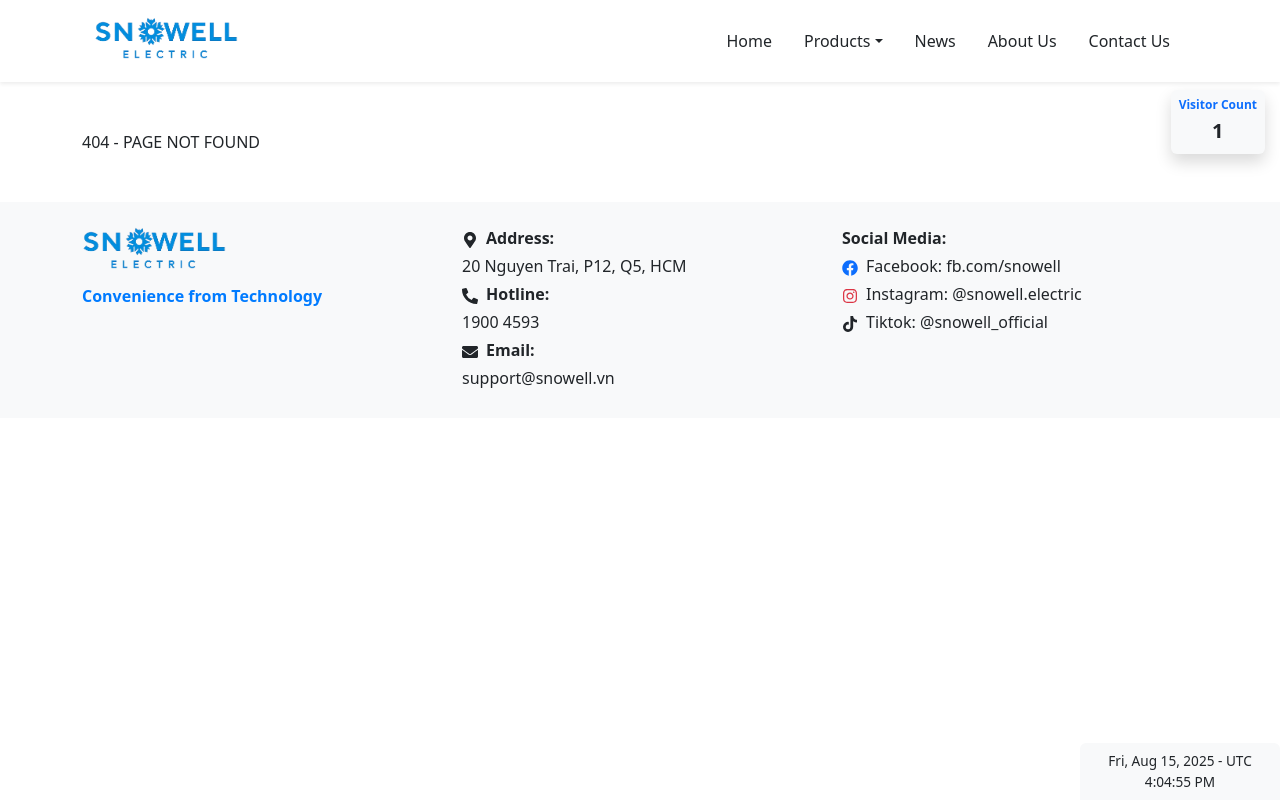
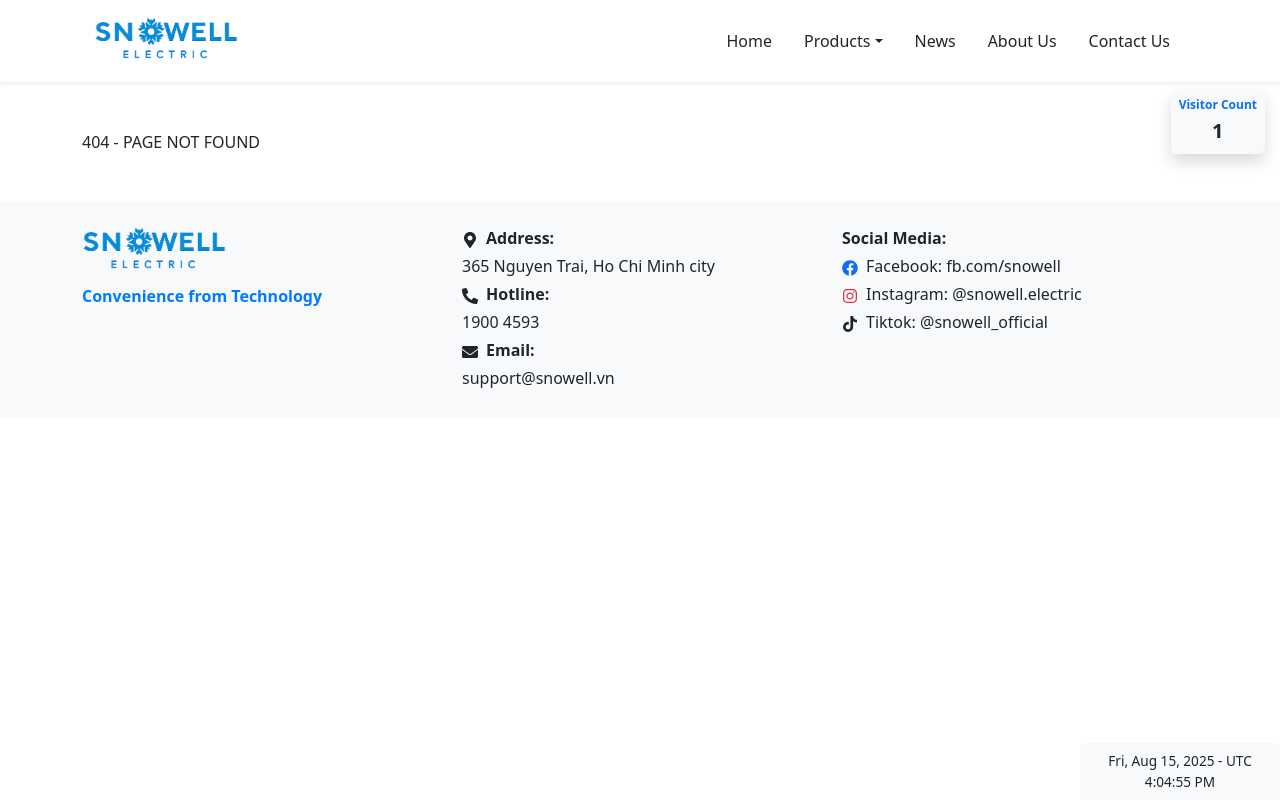
Before and after one commit to VyRuby/snowell, a React (Create React App) app: page / in a window 1280 px wide. Built offline with nearby package versions, Linux system fonts and the light colour scheme.

Commit message:
final update

```diff
--- a/package.json
+++ b/package.json
@@ -4,6 +4,7 @@
   "version": "0.1.0",
   "private": true,
   "dependencies": {
+    "@react-google-maps/api": "^2.20.7",
     "@testing-library/dom": "^10.4.1",
     "@testing-library/jest-dom": "^6.6.4",
     "@testing-library/react": "^16.3.0",
--- a/src/components/Footer.jsx
+++ b/src/components/Footer.jsx
@@ -21,7 +21,7 @@ function Footer() {
                     {/* Contact Info */}
                     <div className="col-12 col-md-4 text-center text-md-start">
                         <p className="mb-1 fw-bold"><FaMapMarkerAlt className="me-2" />Address:</p>
-                        <p className="mb-1">20 Nguyen Trai, P12, Q5, HCM</p>
+                        <p className="mb-1">365 Nguyen Trai, Ho Chi Minh city</p>
 
                         <p className="mb-1 fw-bold"><FaPhoneAlt className="me-2" />Hotline:</p>
                         <p className="mb-1">1900 4593</p>
--- a/src/components/Ngoc/ContactInfo.jsx
+++ b/src/components/Ngoc/ContactInfo.jsx
@@ -8,7 +8,7 @@ const ContactInfo = () => {
       <p>
         <FaMapMarkerAlt className="me-2 text-primary" />
         <strong>Address:</strong><br />
-        20 Nguyen Trai, P12, Q5, HCM city
+        365 Nguyen Trai, Ho Chi Minh city
       </p>
 
       <p>
--- a/src/components/Ngoc/ContactMap.jsx
+++ b/src/components/Ngoc/ContactMap.jsx
@@ -18,7 +18,7 @@ const Map = () => {
     }
   }, []);
 
-  const mapUrl = `https://maps.google.com/maps?q=${position.lat},${position.lng}&z=15&output=embed`;
+  const mapUrl = "https://maps.google.com/maps?q=365 Nguyen Trai, Q5, Ho Chi Minh City&z=15&output=embed";
 
   return (
     <div className="mt-3">
--- a/src/pages/Ngoc/Contactus.jsx
+++ b/src/pages/Ngoc/Contactus.jsx
@@ -2,10 +2,6 @@
 import ContactForm from "../../components/Ngoc/ContactForm";
 import ContactInfo from "../../components/Ngoc/ContactInfo";
 import Map from "../../components/Ngoc/ContactMap";
-
-const title = {
-    margin: '1rem 4rem ',
-};
 
 function ContactUs() {
     return (
```
Also changed, not shown: 1 other file (tests, documents, lock files or other folders).
